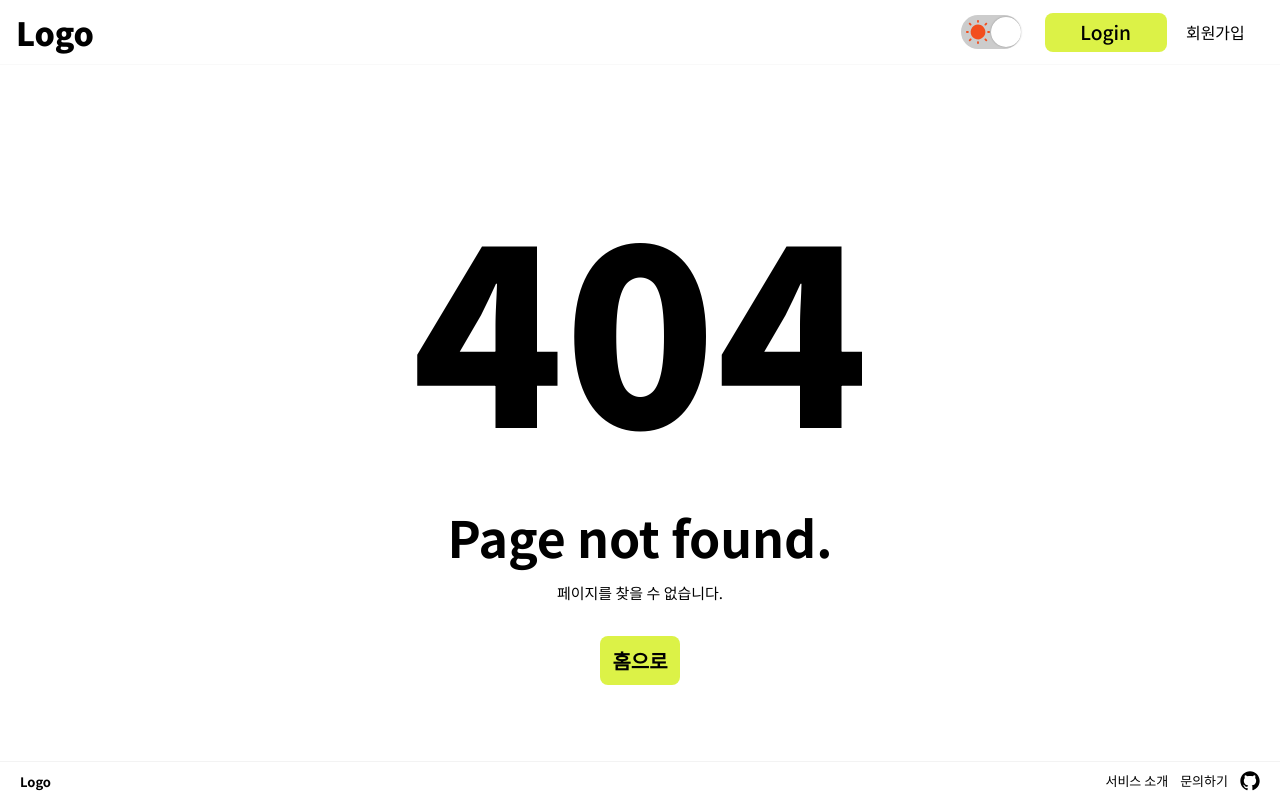
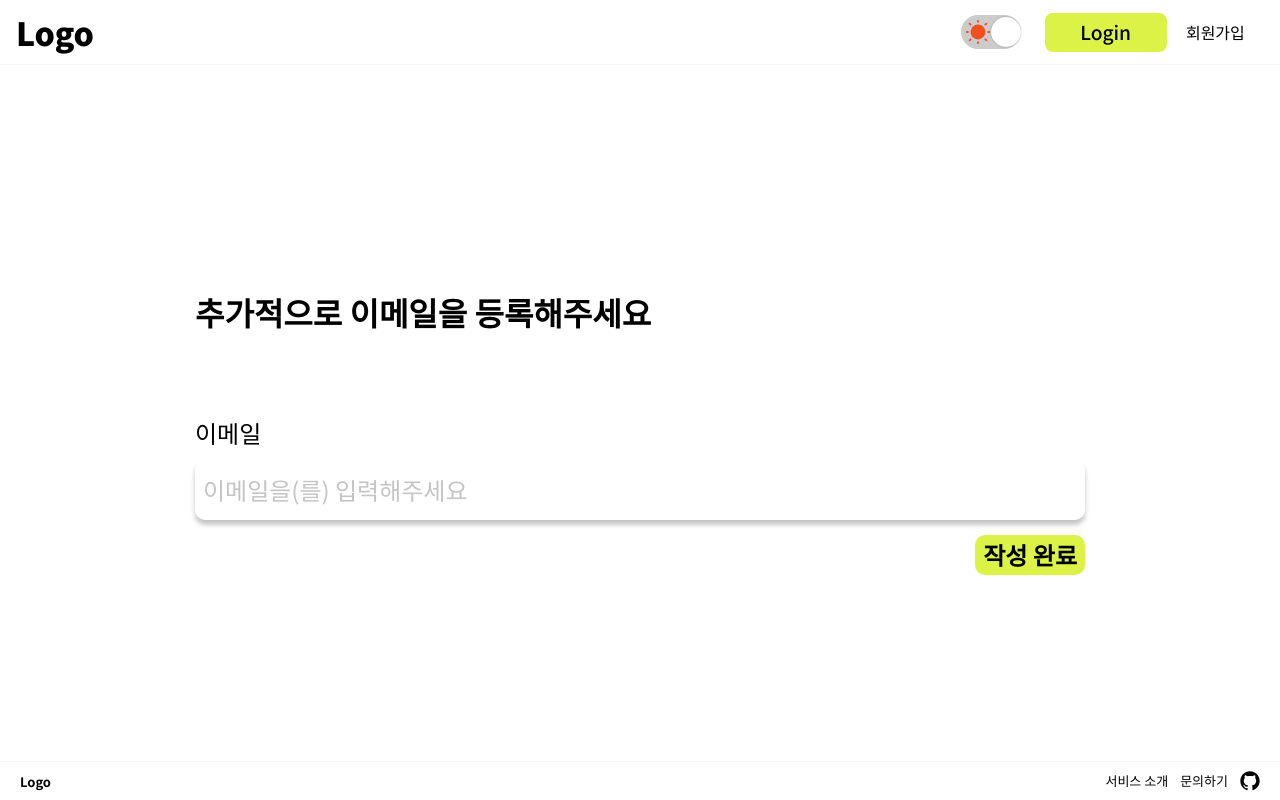
Before and after one commit to codestates-seb/seb43_main_001, a React (Create React App) app in the folder client/: page /AddEmail in a window 1280 px wide. Before the commit this address had no page. Built offline with nearby package versions, Linux system fonts and the light colour scheme.

Commit message:
feat: AddEmail 페이지 레이아웃 구현

```diff
--- /dev/null
+++ b/client/src/pages/AddEmail.style.ts
@@ -0,0 +1,29 @@
+import styled from 'styled-components';
+import * as S from './NewPortfolio.style';
+import * as P from '../components/Portfolio/PortfolioContainer.style';
+
+export const AddEmailContainer = styled(S.NewPortfolioContainer)`
+  height: calc(100vh - 107px);
+`;
+export const AddEmailLayout = styled(P.PortfolioLayout)``;
+
+export const PageTitle = styled.span`
+  display: flex;
+  align-items: center;
+  text-align: center;
+  font-size: 1.5rem;
+  margin-bottom: 40px;
+  margin-top: 40px;
+  font-weight: bold;
+  @media ${(props) => props.theme.breakpoints.TABLETMIN} {
+    font-size: 1.8rem;
+    margin-bottom: 60px;
+  }
+  @media ${(props) => props.theme.breakpoints.DESKTOPMIN} {
+    font-size: 2rem;
+    margin-bottom: 80px;
+  }
+`;
+
+export const ButtonContainer = styled(P.ButtonContainer)``;
+export const SubmitBtn = styled(P.SubmitBtn)``;
--- /dev/null
+++ b/client/src/pages/AddEmail.tsx
@@ -0,0 +1,19 @@
+import React from 'react';
+import TextBox from '../components/Portfolio/TextBox';
+import * as S from './AddEmail.style';
+
+function AddEmail() {
+  return (
+    <S.AddEmailContainer>
+      <S.AddEmailLayout>
+        <S.PageTitle>추가적으로 이메일을 등록해주세요</S.PageTitle>
+        <TextBox text={'이메일'} />
+        <S.ButtonContainer>
+          <S.SubmitBtn>작성 완료</S.SubmitBtn>
+        </S.ButtonContainer>
+      </S.AddEmailLayout>
+    </S.AddEmailContainer>
+  );
+}
+
+export default AddEmail;
--- a/client/src/router.tsx
+++ b/client/src/router.tsx
@@ -14,6 +14,7 @@ import EditPortfolio from './pages/EditPortfolio';
 
 // layout
 import GeneralLayout from './layout/GeneraLayout';
+import AddEmail from './pages/AddEmail';
 
 interface RouterElement {
   id: number; // 페이지 아이디 (반복문용 고유값)
@@ -73,6 +74,13 @@ const routerData: RouterElement[] = [
     element: <EditPortfolio />,
     withAuth: true,
   },
+  {
+    id: 7,
+    path: '/AddEmail',
+    label: 'AddEmail',
+    element: <AddEmail />,
+    withAuth: true,
+  },
 ];
 
 export const routers: RemixRouter = createBrowserRouter(
```
